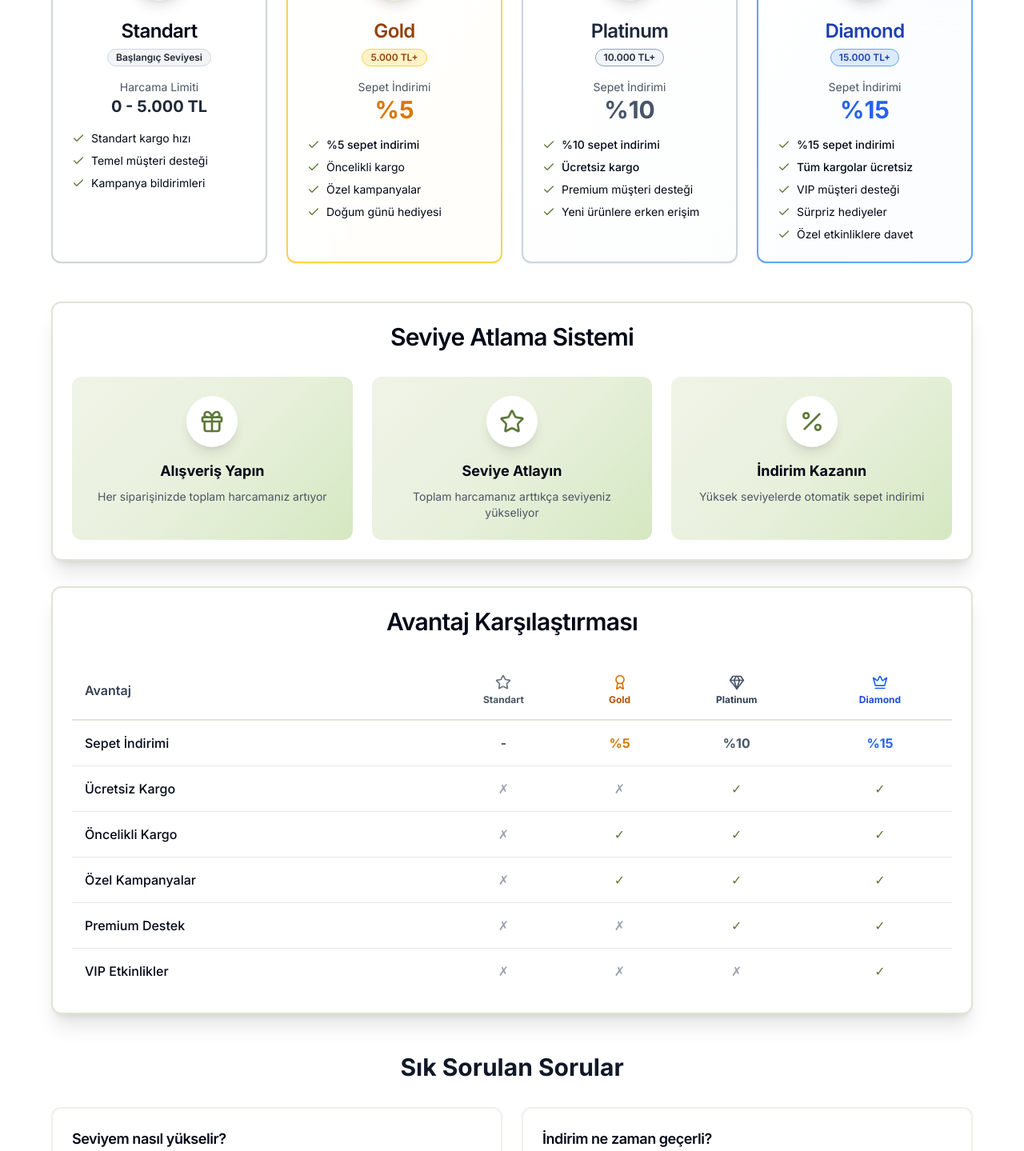
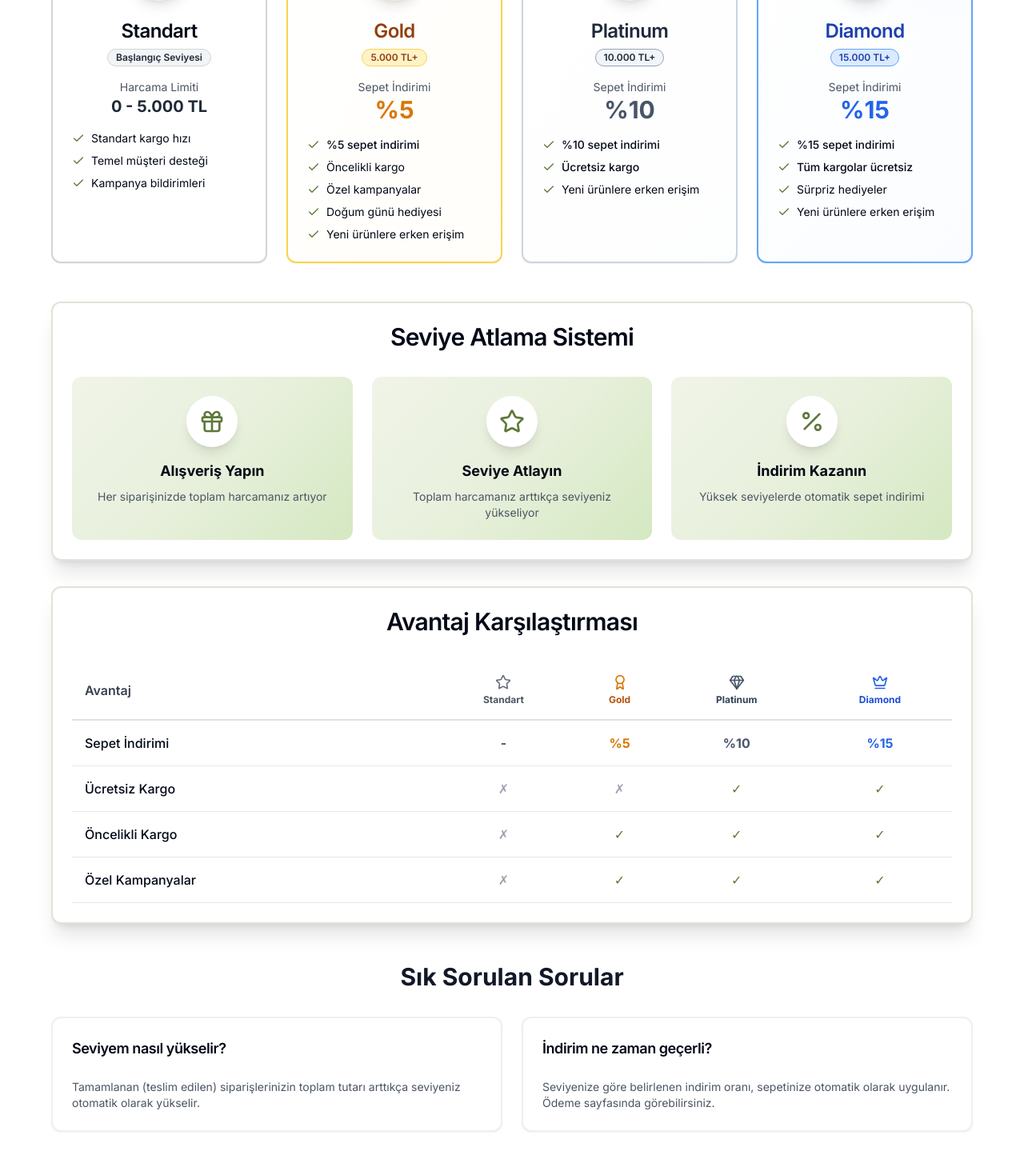
Before and after one commit to gokturkdogan/olive-oil, a Next.js app: page /loyalty in a window 1280 px wide. Shown: the part 819-2258 px from the top of the page at 80% size. Built offline with nearby package versions, Linux system fonts and the light colour scheme; no server answers.

Commit message:
loyalty page

```diff
--- a/app/(main)/loyalty/page.tsx
+++ b/app/(main)/loyalty/page.tsx
@@ -107,6 +107,10 @@ export default function LoyaltyPage() {
                     <Check className="h-4 w-4 text-primary mt-0.5 flex-shrink-0" />
                     <span>Doğum günü hediyesi</span>
                   </div>
+                  <div className="flex items-start gap-2 text-sm">
+                    <Check className="h-4 w-4 text-primary mt-0.5 flex-shrink-0" />
+                    <span>Yeni ürünlere erken erişim</span>
+                  </div>
                 </div>
               </CardContent>
             </Card>
@@ -135,10 +139,6 @@ export default function LoyaltyPage() {
                   <div className="flex items-start gap-2 text-sm">
                     <Check className="h-4 w-4 text-primary mt-0.5 flex-shrink-0" />
                     <span className="font-medium">Ücretsiz kargo</span>
-                  </div>
-                  <div className="flex items-start gap-2 text-sm">
-                    <Check className="h-4 w-4 text-primary mt-0.5 flex-shrink-0" />
-                    <span>Premium müşteri desteği</span>
                   </div>
                   <div className="flex items-start gap-2 text-sm">
                     <Check className="h-4 w-4 text-primary mt-0.5 flex-shrink-0" />
@@ -176,15 +176,11 @@ export default function LoyaltyPage() {
                   </div>
                   <div className="flex items-start gap-2 text-sm">
                     <Check className="h-4 w-4 text-primary mt-0.5 flex-shrink-0" />
-                    <span>VIP müşteri desteği</span>
-                  </div>
-                  <div className="flex items-start gap-2 text-sm">
-                    <Check className="h-4 w-4 text-primary mt-0.5 flex-shrink-0" />
                     <span>Sürpriz hediyeler</span>
                   </div>
                   <div className="flex items-start gap-2 text-sm">
                     <Check className="h-4 w-4 text-primary mt-0.5 flex-shrink-0" />
-                    <span>Özel etkinliklere davet</span>
+                    <span>Yeni ürünlere erken erişim</span>
                   </div>
                 </div>
               </CardContent>
@@ -300,20 +296,6 @@ export default function LoyaltyPage() {
                     <td className="text-center py-4 px-2 text-primary">✓</td>
                     <td className="text-center py-4 px-2 text-primary">✓</td>
                   </tr>
-                  <tr className="border-b border-gray-200">
-                    <td className="py-4 px-4 font-medium">Premium Destek</td>
-                    <td className="text-center py-4 px-2 text-gray-400">✗</td>
-                    <td className="text-center py-4 px-2 text-gray-400">✗</td>
-                    <td className="text-center py-4 px-2 text-primary">✓</td>
-                    <td className="text-center py-4 px-2 text-primary">✓</td>
-                  </tr>
-                  <tr>
-                    <td className="py-4 px-4 font-medium">VIP Etkinlikler</td>
-                    <td className="text-center py-4 px-2 text-gray-400">✗</td>
-                    <td className="text-center py-4 px-2 text-gray-400">✗</td>
-                    <td className="text-center py-4 px-2 text-gray-400">✗</td>
-                    <td className="text-center py-4 px-2 text-primary">✓</td>
-                  </tr>
                 </tbody>
               </table>
             </CardContent>
```
